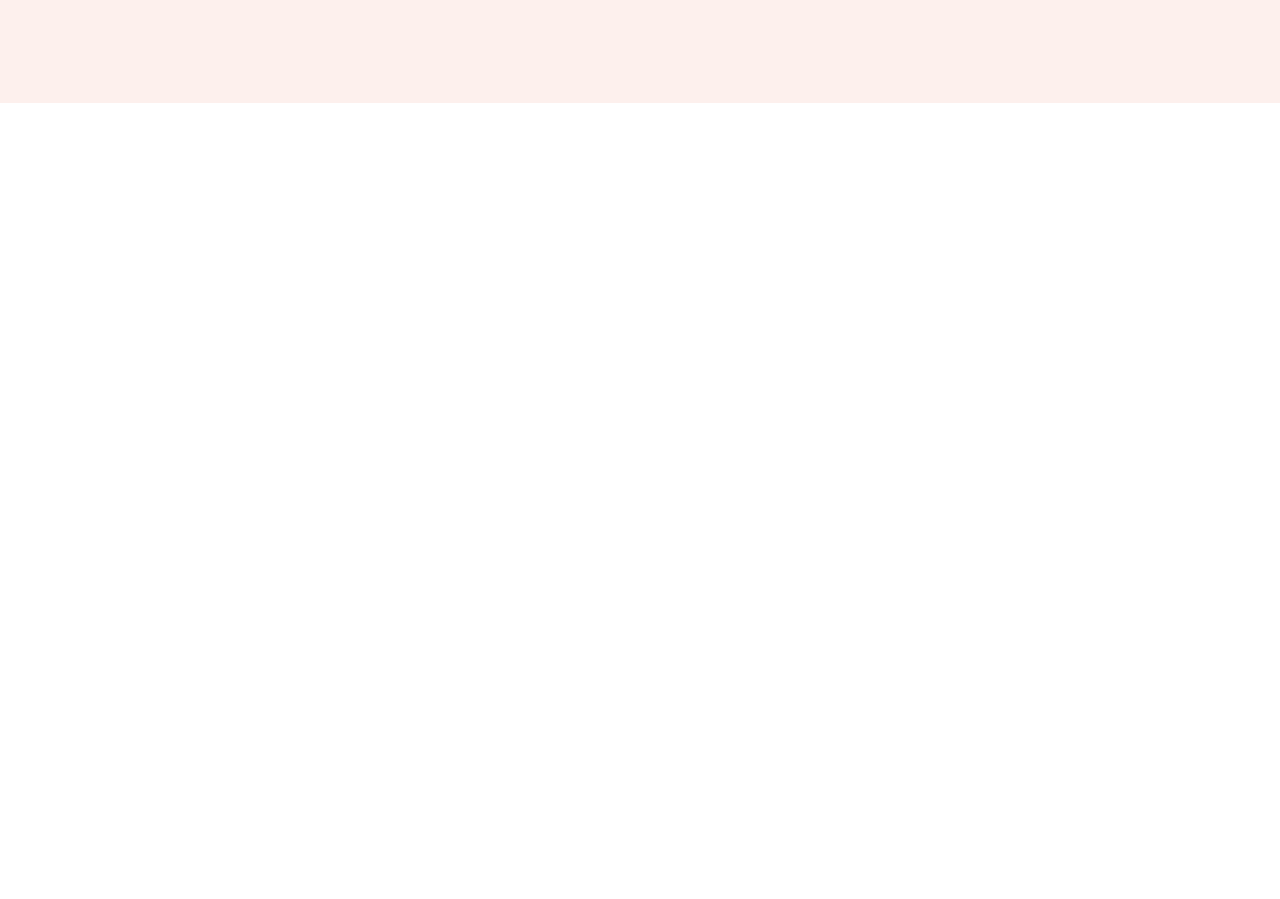
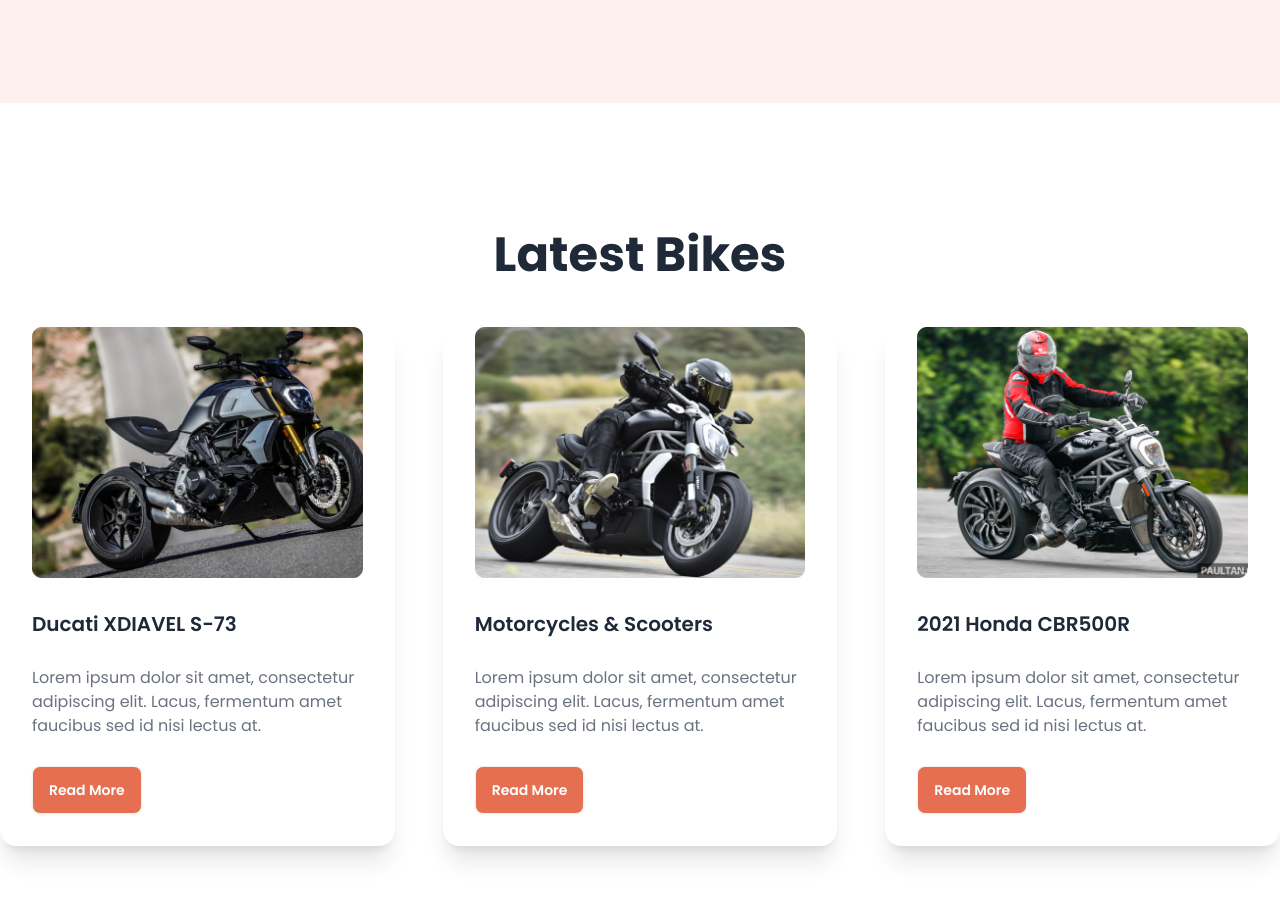
Before and after one commit to Jakaria030/biker-zone, a plain HTML site: page index.html in a window 1280 px wide. Shown: the part 515-1414 px from the top of the page. Before the commit the page ends 800 px from the top, so only its background shows below. Drawn offline with nearby package versions, Linux system fonts and the light colour scheme.

Commit message:
Latest bike section completed

```diff
--- a/index.html
+++ b/index.html
@@ -173,7 +173,59 @@
 
 
     <!-- Main section start -->
-    <main>
+    <main class="md:container mx-auto">
+        <!-- Featured bike section -->
+
+        <!-- Latest bike section start -->
+        <section class="py-20 md:py-32">
+            <h3 class="text-4xl sm:text-5xl font-bold text-center mb-12">Latest Bikes</h3>
+
+            <!-- cards -->
+            <div class="grid grid-cols-1 md:grid-cols-2 lg:grid-cols-3 gap-12">
+                <!-- card 1 -->
+                <div class="card bg-base-100 shadow-xl">
+                    <figure class="px-8">
+                        <img class="w-full" src="./images/others/latest1.png" alt="Ducati XDIAVEL"/>
+                    </figure>
+                    <div class="card-body space-y-2 sm:space-y-5">
+                        <h2 class="card-title">Ducati XDIAVEL S-73</h2>
+                        <p class="text-gray-500">Lorem ipsum dolor sit amet, consectetur adipiscing elit. Lacus, fermentum amet faucibus sed id nisi lectus at.</p>
+                        <div class="card-actions">
+                            <button class="btn bg-bike-primary text-white hover:bg-orange-600">Read More</button>
+                        </div>
+                    </div>
+                </div>
+
+                <!-- card 2 -->
+                <div class="card bg-base-100 shadow-xl">
+                    <figure class="px-8">
+                        <img class="w-full" src="./images/others/latest2.png" alt="Scooters"/>
+                    </figure>
+                    <div class="card-body space-y-2 sm:space-y-5">
+                        <h2 class="card-title">Motorcycles & Scooters</h2>
+                        <p class="text-gray-500">Lorem ipsum dolor sit amet, consectetur adipiscing elit. Lacus, fermentum amet faucibus sed id nisi lectus at.</p>
+                        <div class="card-actions">
+                            <button class="btn bg-bike-primary text-white hover:bg-orange-600">Read More</button>
+                        </div>
+                    </div>
+                </div>
+
+                <!-- card 3 -->
+                <div class="card bg-base-100 shadow-xl">
+                    <figure class="px-8">
+                        <img class="w-full" src="./images/others/latest3.png" alt="Honda"/>
+                    </figure>
+                    <div class="card-body space-y-2 sm:space-y-5">
+                        <h2 class="card-title">2021 Honda CBR500R</h2>
+                        <p class="text-gray-500">Lorem ipsum dolor sit amet, consectetur adipiscing elit. Lacus, fermentum amet faucibus sed id nisi lectus at.</p>
+                        <div class="card-actions">
+                            <button class="btn bg-bike-primary text-white hover:bg-orange-600">Read More</button>
+                        </div>
+                    </div>
+                </div>
+            </div>
+        </section>
+        <!-- Latest bike section end -->
 
     </main>
     <!-- Main section end -->
```
